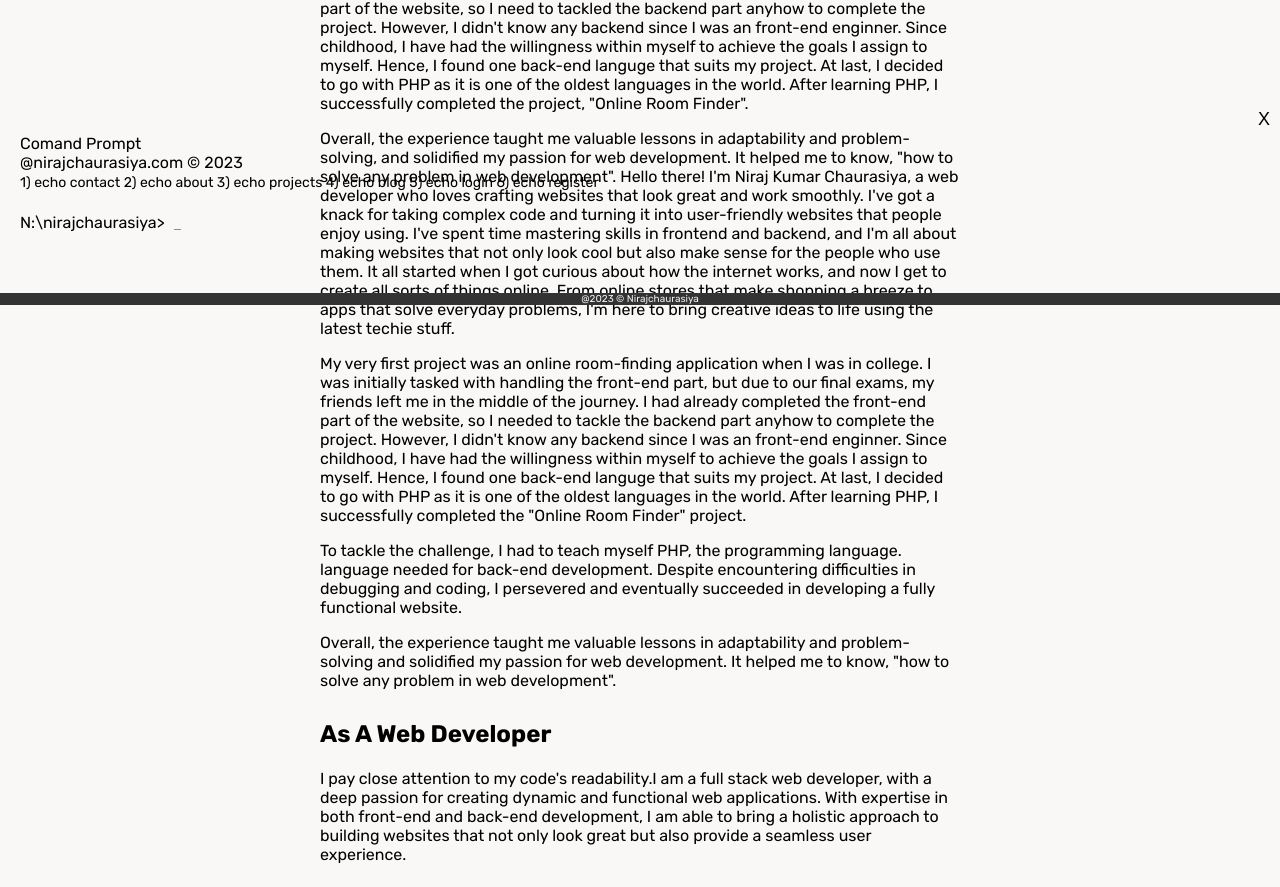
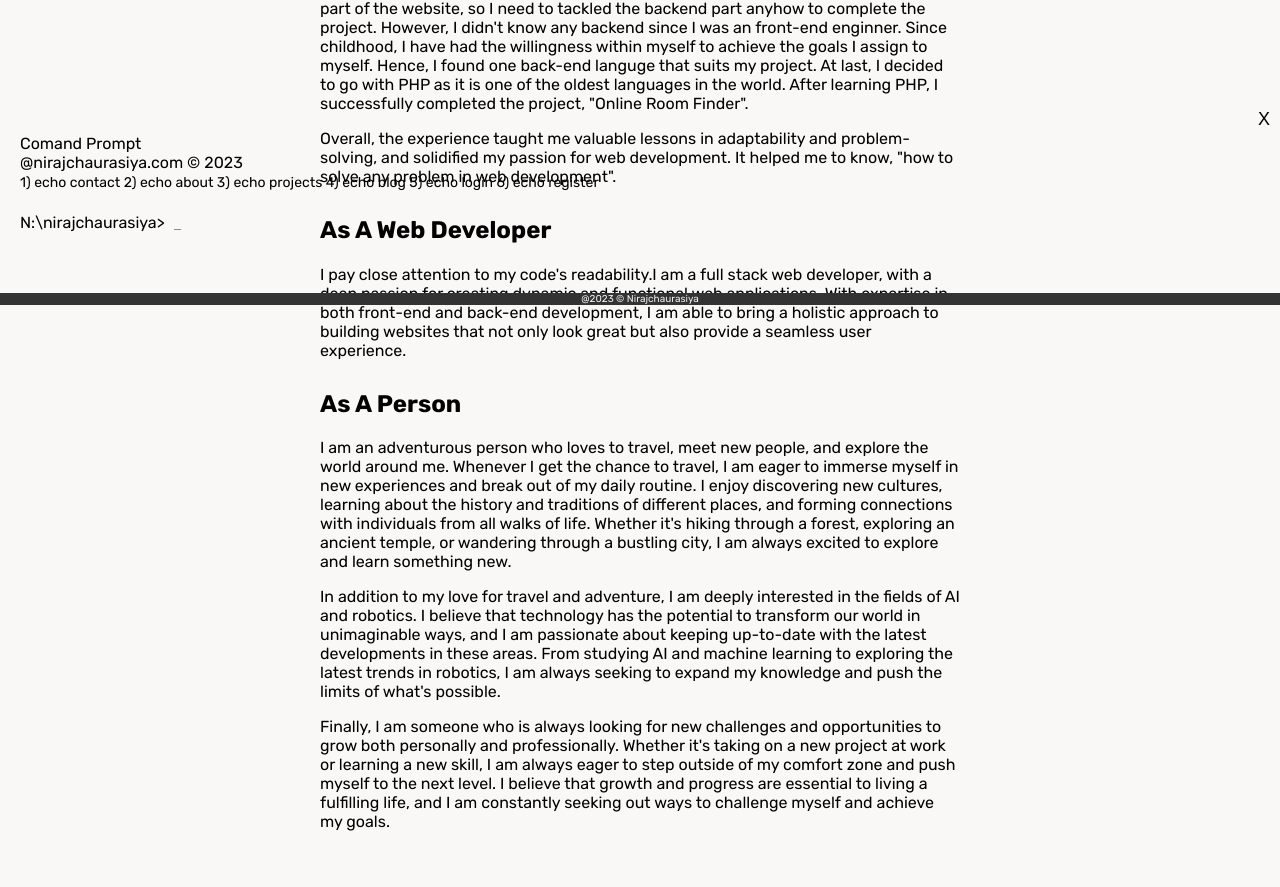
Before and after one commit to nirajchaurasiya/nirajchaurasiya, a Next.js app in the folder clientside/: page /about in a window 1280 px wide. Shown: the part 495-1382 px from the top of the page. Built offline with nearby package versions, Linux system fonts and the light colour scheme; a web font is replaced by a local one.

Commit message:
updated about page

```diff
--- a/clientside/pages/about.js
+++ b/clientside/pages/about.js
@@ -84,41 +84,6 @@ export default function About() {
             Overall, the experience taught me valuable lessons in adaptability
             and problem-solving, and solidified my passion for web development.
             It helped me to know, "how to solve any problem in web development".
-            Hello there! I'm Niraj Kumar Chaurasiya, a web developer who loves
-            crafting websites that look great and work smoothly. I've got a
-            knack for taking complex code and turning it into user-friendly
-            websites that people enjoy using. I've spent time mastering skills
-            in frontend and backend, and I'm all about making websites that not
-            only look cool but also make sense for the people who use them. It
-            all started when I got curious about how the internet works, and now
-            I get to create all sorts of things online. From online stores that
-            make shopping a breeze to apps that solve everyday problems, I'm
-            here to bring creative ideas to life using the latest techie stuff.
-          </p>
-          <p>
-            My very first project was an online room-finding application when I
-            was in college. I was initially tasked with handling the front-end
-            part, but due to our final exams, my friends left me in the middle
-            of the journey. I had already completed the front-end part of the
-            website, so I needed to tackle the backend part anyhow to complete
-            the project. However, I didn't know any backend since I was an
-            front-end enginner. Since childhood, I have had the willingness
-            within myself to achieve the goals I assign to myself. Hence, I
-            found one back-end languge that suits my project. At last, I decided
-            to go with PHP as it is one of the oldest languages in the world.
-            After learning PHP, I successfully completed the "Online Room
-            Finder" project.
-          </p>
-          <p>
-            To tackle the challenge, I had to teach myself PHP, the programming
-            language. language needed for back-end development. Despite
-            encountering difficulties in debugging and coding, I persevered and
-            eventually succeeded in developing a fully functional website.
-          </p>
-          <p>
-            Overall, the experience taught me valuable lessons in adaptability
-            and problem-solving and solidified my passion for web development.
-            It helped me to know, "how to solve any problem in web development".
           </p>
         </div>
 
```
